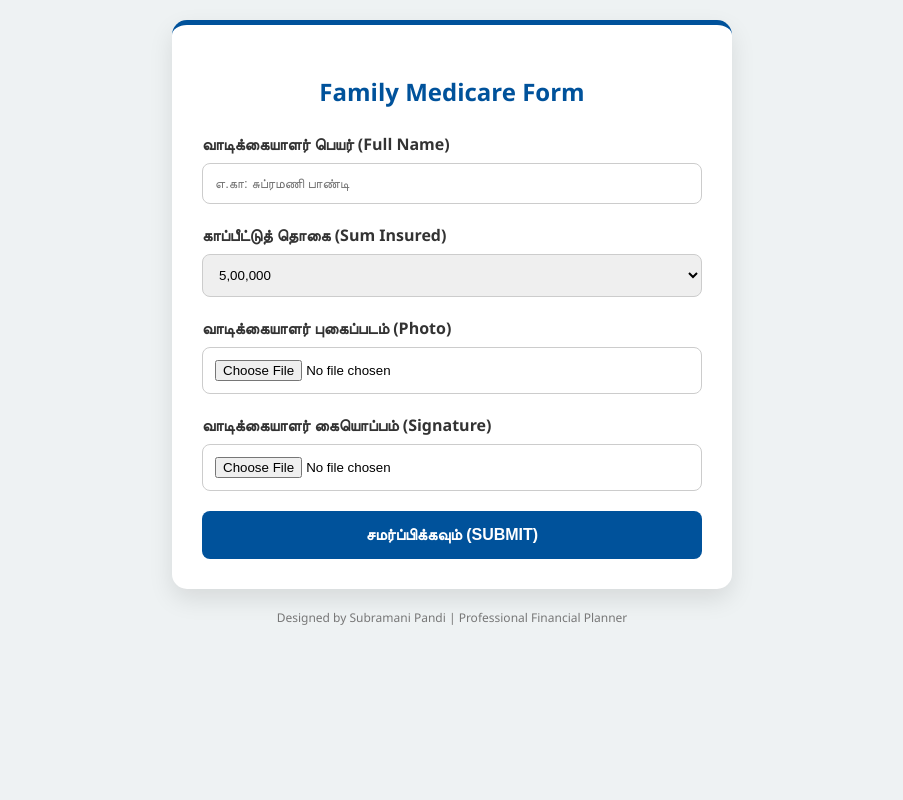
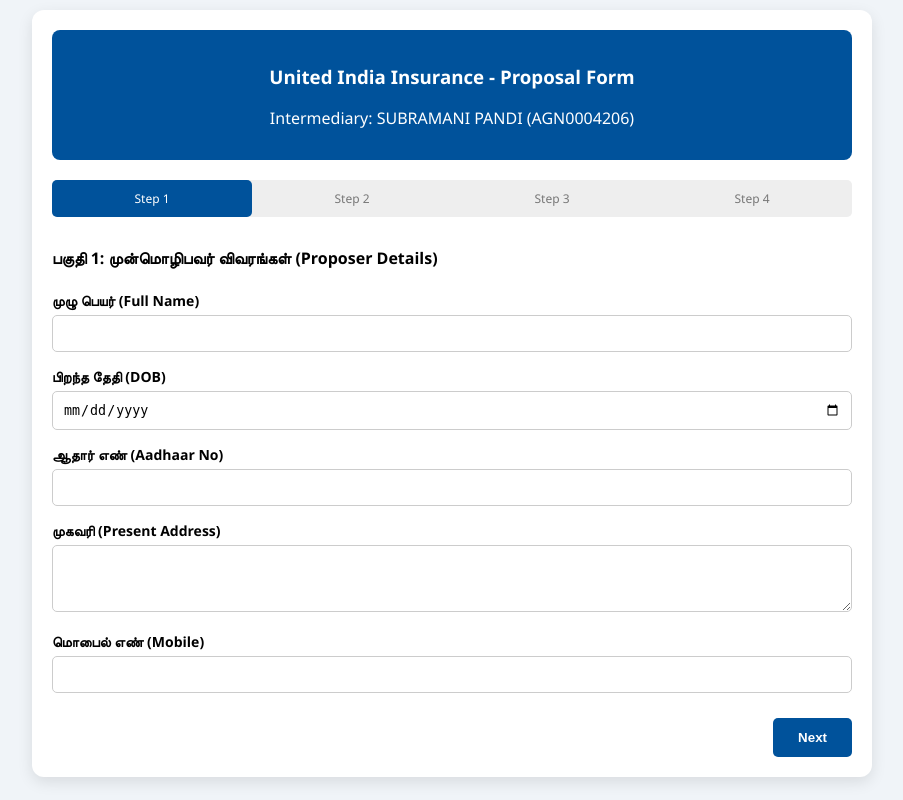
Before and after one commit to lic24x365-collab/insurance-form, a Flask app: page / in a window 1280 px wide. Shown: the whole page, without its empty margins (188-1091 px from the left). Run offline with Flask 3, Linux system fonts and the light colour scheme.

Commit message:
Update index.html

```diff
--- a/templates/index.html
+++ b/templates/index.html
@@ -3,43 +3,128 @@
 <head>
     <meta charset="UTF-8">
     <meta name="viewport" content="width=device-width, initial-scale=1.0">
-    <title>LIC Family Medicare Form</title>
+    <title>United India - Family Medicare Proposal</title>
     <style>
-        body { font-family: 'Segoe UI', Tahoma, Geneva, Verdana, sans-serif; background: #eef2f3; margin: 0; padding: 20px; }
-        .card { max-width: 500px; margin: auto; background: white; padding: 30px; border-radius: 15px; box-shadow: 0 10px 25px rgba(0,0,0,0.1); border-top: 5px solid #00529b; }
-        h2 { color: #00529b; text-align: center; margin-bottom: 25px; }
-        label { font-weight: bold; display: block; margin-bottom: 8px; color: #333; }
-        input, select { width: 100%; padding: 12px; margin-bottom: 20px; border: 1px solid #ccc; border-radius: 8px; box-sizing: border-box; }
-        .btn { background: #00529b; color: white; border: none; padding: 15px; width: 100%; border-radius: 8px; font-size: 16px; cursor: pointer; font-weight: bold; }
-        .btn:hover { background: #003d73; }
-        .footer { text-align: center; margin-top: 20px; font-size: 12px; color: #777; }
+        body { font-family: 'Segoe UI', Arial; background: #f0f4f8; margin: 0; padding: 10px; }
+        .container { max-width: 800px; margin: auto; background: white; padding: 20px; border-radius: 12px; box-shadow: 0 5px 15px rgba(0,0,0,0.1); }
+        .header { background: #00529b; color: white; padding: 15px; border-radius: 8px; text-align: center; margin-bottom: 20px; }
+        .step { display: none; }
+        .step.active { display: block; }
+        .progress-bar { display: flex; justify-content: space-between; margin-bottom: 30px; background: #eee; border-radius: 5px; }
+        .progress-step { padding: 10px; flex: 1; text-align: center; font-size: 12px; color: #777; }
+        .progress-step.active { background: #00529b; color: white; border-radius: 5px; }
+        label { font-weight: bold; display: block; margin-top: 15px; font-size: 14px; }
+        input, select, textarea { width: 100%; padding: 10px; margin-top: 5px; border: 1px solid #ccc; border-radius: 5px; box-sizing: border-box; }
+        .btn-group { display: flex; justify-content: space-between; margin-top: 25px; }
+        button { padding: 12px 25px; border: none; border-radius: 5px; cursor: pointer; font-weight: bold; }
+        .btn-next { background: #00529b; color: white; }
+        .btn-prev { background: #ccc; }
+        .medical-grid { display: grid; grid-template-columns: 1fr 1fr; gap: 10px; background: #fff9e6; padding: 10px; border-radius: 5px; }
     </style>
 </head>
 <body>
-    <div class="card">
-        <h2>Family Medicare Form</h2>
-        <form action="/process-pdf" method="POST" enctype="multipart/form-data">
-            <label>வாடிக்கையாளர் பெயர் (Full Name)</label>
-            <input type="text" name="proposer_name" placeholder="எ.கா: சுப்ரமணி பாண்டி" required>
 
+<div class="container">
+    <div class="header">
+        <h3>United India Insurance - Proposal Form</h3>
+        <p>Intermediary: SUBRAMANI PANDI (AGN0004206)</p>
+    </div>
+
+    <div class="progress-bar">
+        <div class="progress-step active" id="ps1">Step 1</div>
+        <div class="progress-step" id="ps2">Step 2</div>
+        <div class="progress-step" id="ps3">Step 3</div>
+        <div class="progress-step" id="ps4">Step 4</div>
+    </div>
+
+    <form id="proposalForm" action="/process-pdf" method="POST" enctype="multipart/form-data">
+
+        <div class="step active" id="step1">
+            <h4>பகுதி 1: முன்மொழிபவர் விவரங்கள் (Proposer Details)</h4>
+            <label>முழு பெயர் (Full Name)</label>
+            <input type="text" name="name" required>
+            <label>பிறந்த தேதி (DOB)</label>
+            <input type="date" name="dob" required>
+            <label>ஆதார் எண் (Aadhaar No)</label>
+            <input type="text" name="aadhaar">
+            <label>முகவரி (Present Address)</label>
+            <textarea name="address" rows="3"></textarea>
+            <label>மொபைல் எண் (Mobile)</label>
+            <input type="tel" name="mobile" required>
+            <div class="btn-group">
+                <span></span>
+                <button type="button" class="btn-next" onclick="nextStep(2)">Next</button>
+            </div>
+        </div>
+
+        <div class="step" id="step2">
+            <h4>பகுதி 2: வாரிசுதாரர் & காப்பீடு (Nominee & Coverage)</h4>
+            <label>வாரிசுதாரர் பெயர் (Nominee Name)</label>
+            <input type="text" name="nominee_name">
+            <label>உறவுமுறை (Relationship)</label>
+            <input type="text" name="nominee_rel">
+            <hr>
             <label>காப்பீட்டுத் தொகை (Sum Insured)</label>
             <select name="sum_insured">
-                <option value="500000">5,00,000</option>
-                <option value="1000000">10,00,000</option>
-                <option value="1500000">15,00,000</option>
+                <option value="5">5 Lakhs</option>
+                <option value="10">10 Lakhs</option>
+                <option value="15">15 Lakhs</option>
+                <option value="25">25 Lakhs</option>
             </select>
+            <div class="btn-group">
+                <button type="button" class="btn-prev" onclick="nextStep(1)">Back</button>
+                <button type="button" class="btn-next" onclick="nextStep(3)">Next</button>
+            </div>
+        </div>
 
-            <label>வாடிக்கையாளர் புகைப்படம் (Photo)</label>
+        <div class="step" id="step3">
+            <h4>பகுதி 3: மருத்துவ விவரங்கள் (Medical History)</h4>
+            <p style="font-size: 12px; color: red;">கடந்த காலத்தில் ஏதேனும் நோயால் பாதிக்கப்பட்டிருக்கிறீர்களா?</p>
+            <div class="medical-grid">
+                <label>இதயம் தொடர்பானவை?</label>
+                <select name="heart_issue"><option value="N">No</option><option value="Y">Yes</option></select>
+                <label>சர்க்கரை நோய் (Diabetes)?</label>
+                <select name="diabetes_issue"><option value="N">No</option><option value="Y">Yes</option></select>
+                <label>இரத்த அழுத்தம் (BP)?</label>
+                <select name="bp_issue"><option value="N">No</option><option value="Y">Yes</option></select>
+                <label>மது/புகைப்பழக்கம்?</label>
+                <select name="lifestyle"><option value="N">No</option><option value="Y">Yes</option></select>
+            </div>
+            <label>புகைப்படம் (Photo Upload)</label>
             <input type="file" name="client_photo" accept="image/*">
+            <div class="btn-group">
+                <button type="button" class="btn-prev" onclick="nextStep(2)">Back</button>
+                <button type="button" class="btn-next" onclick="nextStep(4)">Next</button>
+            </div>
+        </div>
 
-            <label>வாடிக்கையாளர் கையொப்பம் (Signature)</label>
+        <div class="step" id="step4">
+            <h4>பகுதி 4: வங்கி விவரம் & உறுதிமொழி</h4>
+            <label>வங்கி கணக்கு எண் (Bank A/c)</label>
+            <input type="text" name="bank_acc">
+            <label>IFSC குறியீடு (IFSC Code)</label>
+            <input type="text" name="ifsc">
+            <label>கையொப்பம் (Signature Upload)</label>
             <input type="file" name="client_sign" accept="image/*">
+            <div class="btn-group">
+                <button type="button" class="btn-prev" onclick="nextStep(3)">Back</button>
+                <button type="submit" class="btn-next" style="background: green;">சமர்ப்பிக்கவும் (SUBMIT)</button>
+            </div>
+        </div>
 
-            <button type="submit" class="btn">சமர்ப்பிக்கவும் (SUBMIT)</button>
-        </form>
-    </div>
-    <div class="footer">
-        Designed by Subramani Pandi | Professional Financial Planner
-    </div>
+    </form>
+</div>
+
+<script>
+    function nextStep(step) {
+        document.querySelectorAll('.step').forEach(s => s.classList.remove('active'));
+        document.querySelectorAll('.progress-step').forEach(ps => ps.classList.remove('active'));
+        document.getElementById('step' + step).classList.add('active');
+        for(let i=1; i<=step; i++) {
+            document.getElementById('ps' + i).classList.add('active');
+        }
+    }
+</script>
+
 </body>
 </html>
```
